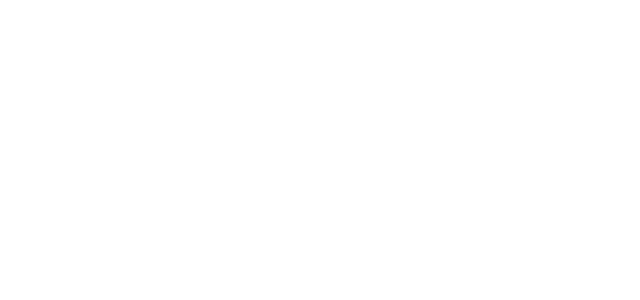
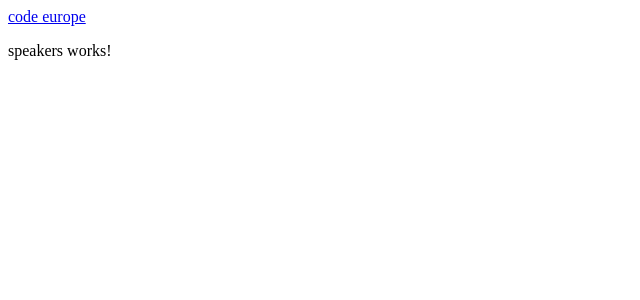
Before and after one commit to maniek95/angular_workshop, an Angular app: page /code-europe/speakers in a window 1280 px wide. Before the commit this address led to /. Shown: the top 300 px of the page, without its empty margins (0-640 px from the left). Built offline with nearby package versions, Linux system fonts and the light colour scheme.

Commit message:
added code europe module

```diff
--- a/package.json
+++ b/package.json
@@ -17,7 +17,7 @@
         "@angular/cdk": "5.0.0",
         "@angular/common": "5.0.1",
         "@angular/compiler": "5.0.0",
-    "@angular/core": "^5.0.0",
+        "@angular/core": "5.0.0",
         "@angular/forms": "5.0.0",
         "@angular/http": "5.0.0",
         "@angular/material": "5.0.0",
--- a/src/app/app.component.html
+++ b/src/app/app.component.html
@@ -1 +1,2 @@
+<a [routerLink]="['/code-europe']">code europe</a>
 <router-outlet></router-outlet>
--- a/src/app/app.module.ts
+++ b/src/app/app.module.ts
@@ -6,7 +6,7 @@
 import { SharedModule } from './shared/shared.module';
 
 import { AppComponent } from './app.component';
-
+import { CodeEuropeModule } from './code-europe/code-europe.module';
 
 @NgModule({
   declarations: [
@@ -16,7 +16,8 @@
     BrowserModule,
     FormsModule,
     SharedModule,
-    AppRoutingModule
+    AppRoutingModule,
+    CodeEuropeModule
   ],
   providers: [],
   bootstrap: [AppComponent]
--- /dev/null
+++ b/src/app/code-europe/speakers/speakers.component.html
@@ -0,0 +1,3 @@
+<p>
+  speakers works!
+</p>
--- /dev/null
+++ b/src/app/code-europe/speakers/speakers.component.ts
@@ -0,0 +1,15 @@
+import { Component, OnInit } from '@angular/core';
+
+@Component({
+  selector: 'app-speakers',
+  templateUrl: './speakers.component.html',
+  styleUrls: ['./speakers.component.scss']
+})
+export class SpeakersComponent implements OnInit {
+
+  constructor() { }
+
+  ngOnInit() {
+  }
+
+}
```
Also changed, not shown: src/app/code-europe/code-europe-routing.module.ts (added, +26 -0 lines), src/app/code-europe/code-europe.module.ts (added, +13 -0 lines), src/app/code-europe/speakers/speakers.component.scss (added), 1 other file (tests, documents, lock files or other folders). Lines whose indentation alone changed are shown as unchanged.
